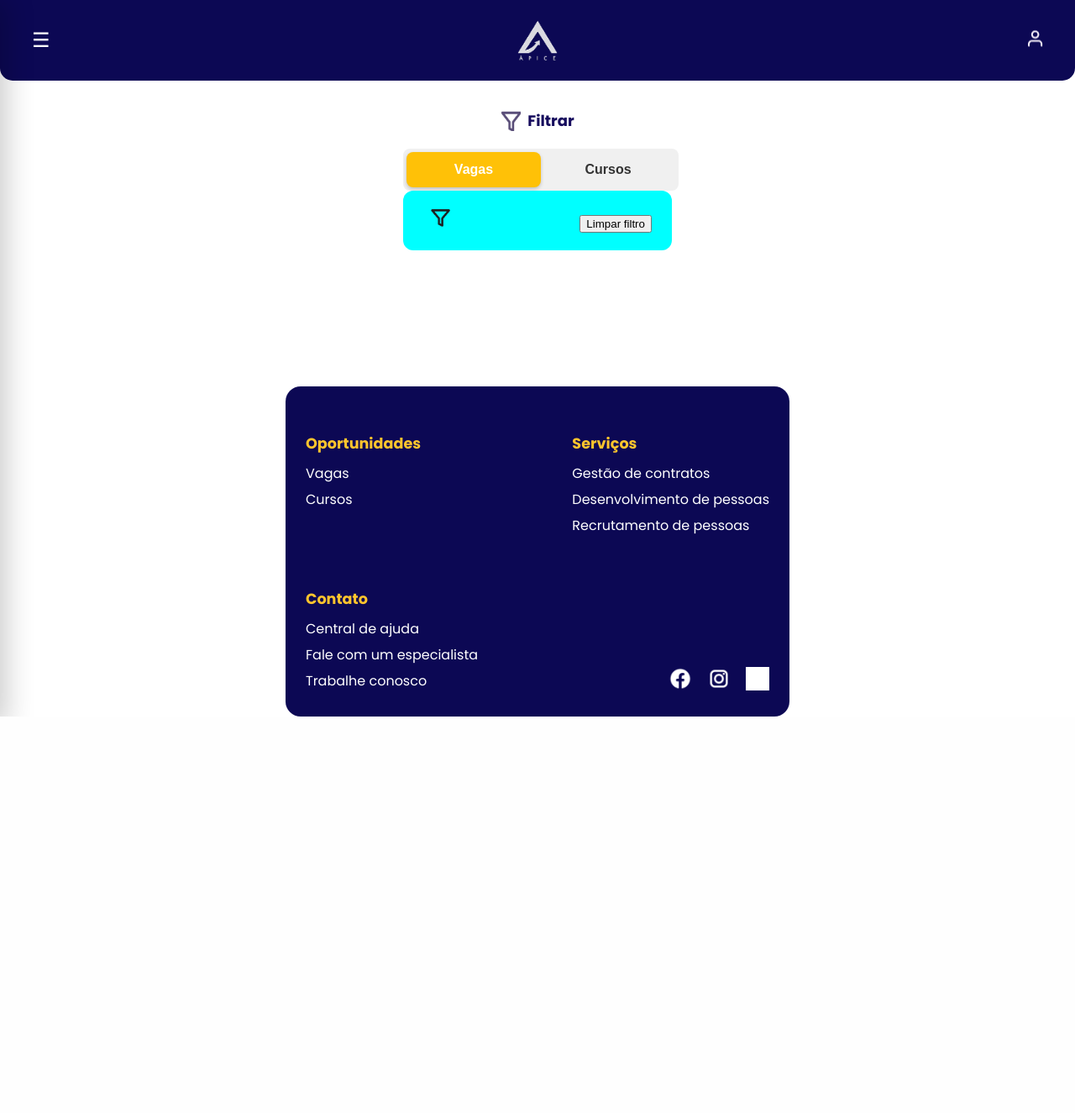
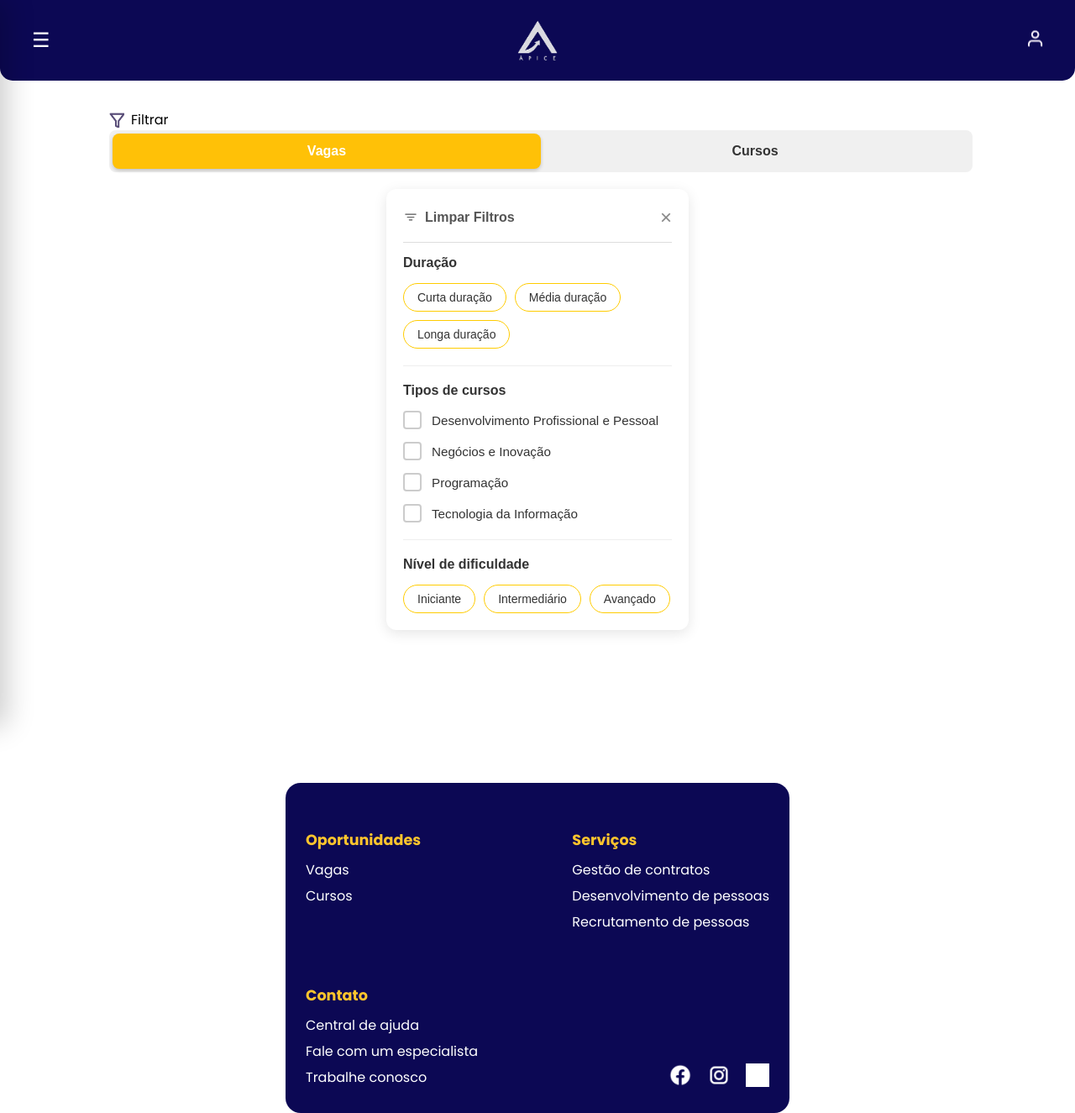
Before and after one commit to apicetca/apice2025, a Node server app: page /vagas in a window 1280 px wide. Shown: the whole page at 84% size. Before the commit the page ends 853 px from the top, so only its background shows below. Run offline with Node 20, Linux system fonts and the light colour scheme; grey boxes are pictures that could not be loaded.

Commit message:
Alteração na pagina de vagas

```diff
--- a/app/public/css/vagas.css
+++ b/app/public/css/vagas.css
@@ -6,42 +6,14 @@ body {
 }
 
 main {
-  padding: 90px;
+  padding: 130px;
 }
 
-.filter-wrapper {
-    background-color: #fff;
-    border-radius: 12px;
-    padding: 20px;
-    max-width: 320px;
-    margin: 20px auto;
-    text-align: center;
-}
-
-.filter-header {
+.filtroinicial {
     display: flex;
-    justify-content: center;
     align-items: center;
-    margin-bottom: 20px;
-}
-
-.filter-icon {
-    width: 24px;
-    height: 24px;
-    margin-right: 8px;
-}
-
-.filter-icon2 {
-    width: 24px;
-    height: 24px;
-    margin-left: 8px;
-    padding-right: 150px;
-}
-
-.filter-text {
-    font-size: 18px;
-    font-weight: bold;
-    color: #160B5D
+    margin-left: auto;
+    margin-right: auto;
 }
 
 .button-group {
@@ -75,8 +47,145 @@ main {
     background-color: #e0e0e0;
 }
 
-.filtro-escondido {
-  background-color: aqua;
+/* Estilos gerais para a caixa de filtro */
+.filter-box {
+  width: 320px;
+  max-width: 90%;
+  background-color: #fff;
   border-radius: 12px;
+  box-shadow: 0 4px 16px rgba(0, 0, 0, 0.1);
   padding: 20px;
+  font-family: sans-serif;
+  color: #333;
+  margin: 20px auto;
+  border: none; /* Remove a borda padrão do <form> */
 }
+
+/* Cabeçalho */
+.filter-header {
+  display: flex;
+  justify-content: space-between;
+  align-items: center;
+  border-bottom: 1px solid #ddd;
+  padding-bottom: 15px;
+  margin-bottom: 15px;
+}
+
+.clear-filters {
+  display: flex;
+  align-items: center;
+  font-weight: bold;
+  font-size: 1rem;
+  color: #555;
+  cursor: pointer;
+}
+
+.filter-icon {
+  margin-right: 8px;
+}
+
+.close-btn {
+  background: none;
+  border: none;
+  font-size: 1.5rem;
+  color: #888;
+  cursor: pointer;
+  padding: 0;
+}
+
+/* Fieldset e Legend */
+.filter-group {
+  border: none; /* Remove a borda padrão do fieldset */
+  padding: 0;
+  margin: 0;
+}
+
+.filter-title {
+  font-size: 1rem;
+  font-weight: bold;
+  padding: 0; /* Remove padding padrão do legend */
+  margin-bottom: 15px;
+}
+
+/* Divisor */
+.divider {
+  border: none;
+  border-top: 1px solid #eee;
+  margin: 20px 0;
+}
+
+/* Estilos para os botões de rádio e seus labels */
+.filter-options {
+  display: flex;
+  flex-wrap: wrap;
+  gap: 10px;
+}
+
+.filter-options input[type="radio"],
+.filter-options input[type="checkbox"] {
+  display: none; /* Esconde os inputs padrão */
+}
+
+.filter-options label {
+  display: block;
+  border: 1px solid #ffcc00;
+  border-radius: 20px;
+  padding: 8px 16px;
+  color: #333;
+  cursor: pointer;
+  font-size: 0.875rem;
+  transition: all 0.2s ease;
+}
+
+/* Estilo para quando um radio está selecionado */
+.filter-options input[type="radio"]:checked + label {
+  background-color: #ffcc00;
+  color: #fff;
+  border-color: #ffcc00;
+}
+
+/* Estilos para os checkboxes e seus labels */
+.checkbox-options {
+  flex-direction: column;
+  gap: 15px;
+}
+
+.checkbox-options label {
+  display: flex;
+  align-items: center;
+  font-size: 0.95rem;
+  border: none;
+  padding: 0;
+  border-radius: 0;
+}
+
+.checkbox-options label::before {
+  content: "";
+  display: inline-block;
+  width: 18px;
+  height: 18px;
+  border: 2px solid #ccc;
+  border-radius: 4px;
+  margin-right: 12px;
+  background-color: #fff;
+  transition: all 0.2s ease;
+}
+
+/* Estilo para quando um checkbox está selecionado */
+.checkbox-options input[type="checkbox"]:checked + label::before {
+  background-color: #ffcc00;
+  border-color: #ffcc00;
+}
+
+.checkbox-options input[type="checkbox"]:checked + label::after {
+  content: "✓";
+  position: absolute;
+  color: #fff;
+  font-size: 14px;
+  margin-left: 5px;
+}
+
+.filter-icon {
+    height: 18px;
+    width: 18px;
+}
--- a/app/views/pages/vagas.ejs
+++ b/app/views/pages/vagas.ejs
@@ -17,20 +17,108 @@
     <%- include('../partials/menu') %>
     <main>
     <section class="filter-wrapper">
-        <div class="filter-header">
+        <nav class="filtroinicial">
             <img src="/img/filtro.png" alt= "Ícone de filtro" class="filter-icon">
             <span class="filter-text">Filtrar</span>
-        </div>
+        </nav>
         <nav class="button-group">
             <button class="toggle-button active" data-target="vagas" aria-pressed="true">Vagas</button>
             <button class="toggle-button" data-target="cursos" aria-pressed="false">Cursos</button>
         </nav>
-        <nav class="filtro-escondido">
-          <form class="caixa-filtro" method="post">
-            <img src="/img/filtro2.png" alt="Ícone de filtro" class="filter-icon2">
-            <button>Limpar filtro</button>
-          </form>
-        </nav>
+        <form class="filter-box">
+  <nav class="filter-header">
+    <span class="clear-filters">
+      <svg
+        xmlns="http://www.w3.org/2000/svg"
+        width="16"
+        height="16"
+        fill="currentColor"
+        class="filter-icon"
+        viewBox="0 0 16 16"
+      >
+        <path
+          d="M6 10.5a.5.5 0 0 1 .5-.5h3a.5.5 0 0 1 0 1h-3a.5.5 0 0 1-.5-.5zm-2-3a.5.5 0 0 1 .5-.5h7a.5.5 0 0 1 0 1h-7a.5.5 0 0 1-.5-.5zm-2-3a.5.5 0 0 1 .5-.5h11a.5.5 0 0 1 0 1h-11a.5.5 0 0 1-.5-.5z"
+        />
+      </svg>
+      Limpar Filtros
+    </span>
+    <button type="button" class="close-btn">&times;</button>
+  </nav>
+
+  <fieldset class="filter-group">
+    <legend class="filter-title">Duração</legend>
+    <nav class="filter-options">
+      <input type="radio" id="duracao-curta" name="duracao" value="curta" />
+      <label for="duracao-curta">Curta duração</label>
+
+      <input type="radio" id="duracao-media" name="duracao" value="media" />
+      <label for="duracao-media">Média duração</label>
+
+      <input type="radio" id="duracao-longa" name="duracao" value="longa" />
+      <label for="duracao-longa">Longa duração</label>
+    </nav>
+  </fieldset>
+
+  <hr class="divider" />
+
+  <fieldset class="filter-group">
+    <legend class="filter-title">Tipos de cursos</legend>
+    <nav class="filter-options checkbox-options">
+      <input
+        type="checkbox"
+        id="desenv"
+        name="tipos_cursos"
+        value="desenvolvimento"
+      />
+      <label for="desenv">Desenvolvimento Profissional e Pessoal</label>
+
+      <input type="checkbox" id="negocios" name="tipos_cursos" value="negocios" />
+      <label for="negocios">Negócios e Inovação</label>
+
+      <input
+        type="checkbox"
+        id="programacao"
+        name="tipos_cursos"
+        value="programacao"
+      />
+      <label for="programacao">Programação</label>
+
+      <input type="checkbox" id="ti" name="tipos_cursos" value="ti" />
+      <label for="ti">Tecnologia da Informação</label>
+    </nav>
+  </fieldset>
+
+  <hr class="divider" />
+
+  <fieldset class="filter-group">
+    <legend class="filter-title">Nível de dificuldade</legend>
+    <nav class="filter-options">
+      <input
+        type="radio"
+        id="dificuldade-iniciante"
+        name="dificuldade"
+        value="iniciante"
+      />
+      <label for="dificuldade-iniciante">Iniciante</label>
+
+      <input
+        type="radio"
+        id="dificuldade-intermediario"
+        name="dificuldade"
+        value="intermediario"
+      />
+      <label for="dificuldade-intermediario">Intermediário</label>
+
+      <input
+        type="radio"
+        id="dificuldade-avancado"
+        name="dificuldade"
+        value="avancado"
+      />
+      <label for="dificuldade-avancado">Avançado</label>
+    </nav>
+  </fieldset>
+</form>
     </section>
     </main>
     <script src="/js/script.js"></script>
```
